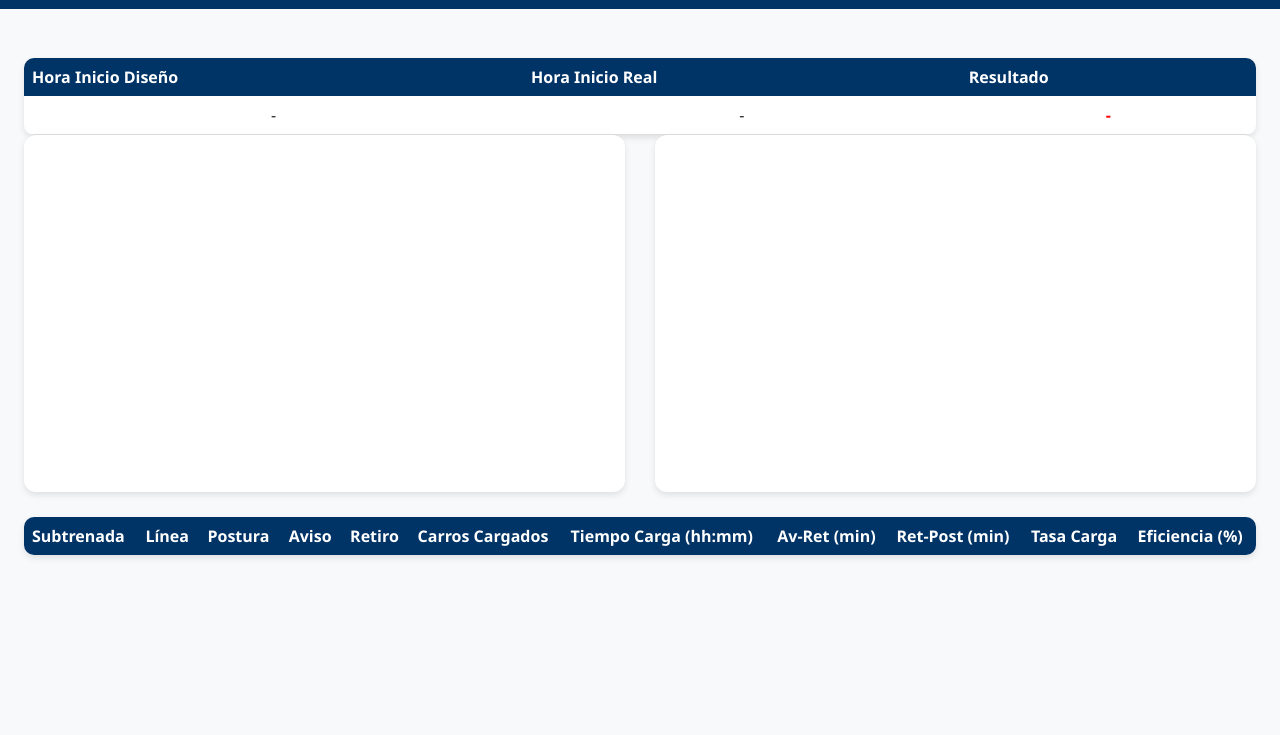
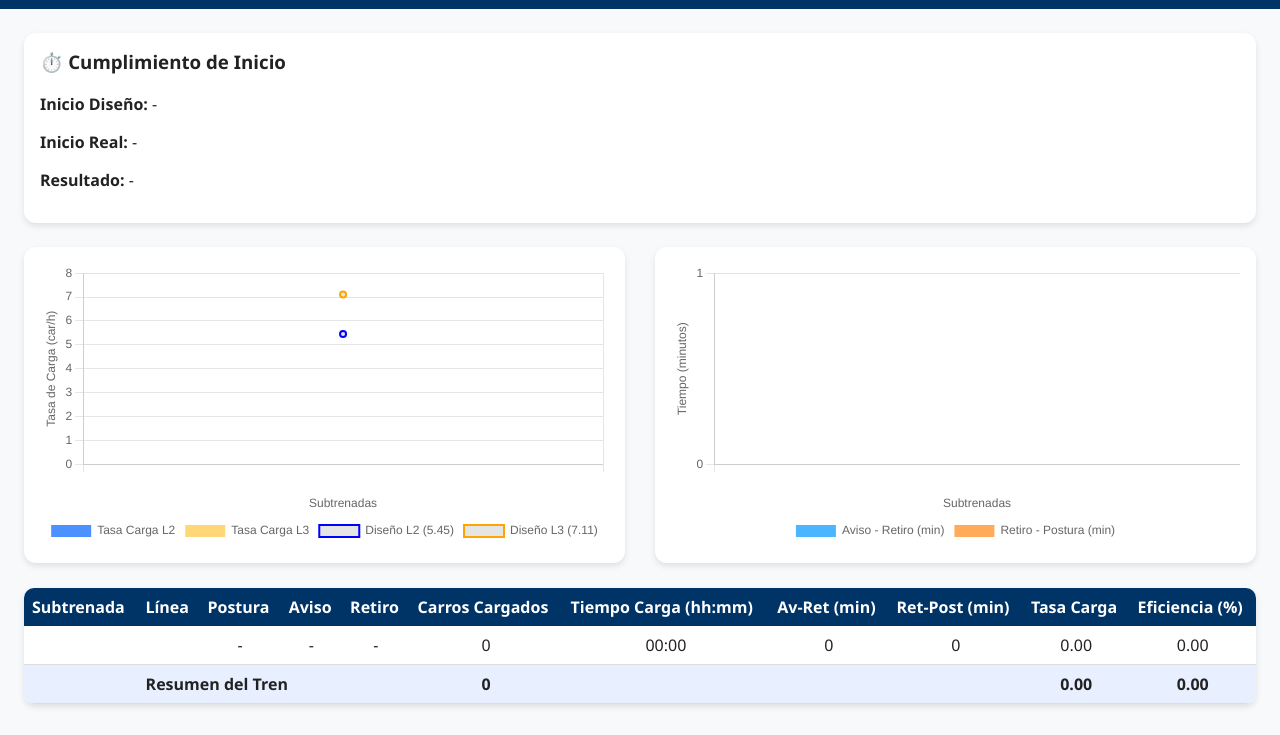
Before and after one commit to Linhartwa/fepasa-dashboard, a website: page index.html in a window 1280 px wide. Shown: the part 65-800 px from the top of the page. Drawn offline with nearby package versions, Linux system fonts and the light colour scheme.

Commit message:
Update index.html

```diff
--- a/index.html
+++ b/index.html
@@ -82,23 +82,19 @@
 
   <div class="container">
 
-    <!-- 🔹 TABLA NUEVA: INICIO DISEÑO VS REAL -->
-    <table id="tablaInicio">
-      <thead>
-        <tr>
-          <th>Hora Inicio Diseño</th>
-          <th>Hora Inicio Real</th>
-          <th>Resultado</th>
-        </tr>
-      </thead>
-      <tbody>
-        <tr>
-          <td id="inicioDisenoTxt"></td>
-          <td id="inicioRealTxt"></td>
-          <td id="cumpleTxt"></td>
-        </tr>
-      </tbody>
-    </table>
+    <!-- 🔹 BLOQUE NUEVO: CUMPLIMIENTO INICIO -->
+    <div id="bloqueItinerario" style="
+      background:white;
+      border-radius:12px;
+      padding:16px;
+      margin-bottom:24px;
+      box-shadow:0 3px 6px rgba(0,0,0,0.1);
+    ">
+      <h3 style="margin-top:0">⏱️ Cumplimiento de Inicio</h3>
+      <p><strong>Inicio Diseño:</strong> <span id="inicioDisenoTxt">-</span></p>
+      <p><strong>Inicio Real:</strong> <span id="inicioRealTxt">-</span></p>
+      <p><strong>Resultado:</strong> <span id="resultadoInicio">-</span></p>
+    </div>
 
     <div class="charts">
       <div class="chart-box">
@@ -162,11 +158,12 @@
     const tasaCarga = parseNumList(params.get("tasaCarga"));
     const eficiencia = parseNumList(params.get("eficiencia"));
 
-    /* 🔹 NUEVOS PARÁMETROS */
+    // 🔹 NUEVOS PARAMETROS (SIN TOCAR LO DEMÁS)
     const inicioDiseno = params.get("inicioDiseno");
     const inicioReal = params.get("inicioReal");
 
-    document.getElementById("titulo").innerText = `📊 Análisis de Carga - Tren ${tren} (${folio || "sin folio"})`;
+    document.getElementById("titulo").innerText =
+      `📊 Análisis de Carga - Tren ${tren} (${folio || "sin folio"})`;
 
     const formatDateTime = (dt) => {
       if (!dt || dt === "null" || dt === "") return "-";
@@ -181,25 +178,187 @@
       });
     };
 
-    /* 🔹 COMPARACIÓN DISEÑO VS REAL */
-    const cumpleHorario = (diseno, real) => {
-      if (!diseno || !real) return "-";
-      return new Date(real) <= new Date(diseno) ? "CUMPLE" : "NO CUMPLE";
+    const calcularTiempoCarga = (inicio, fin) => {
+      if (!inicio || !fin) return 0;
+      const start = new Date(inicio);
+      const end = new Date(fin);
+      const diffMs = end - start;
+      return diffMs > 0 ? diffMs / 60000 : 0;
     };
 
-    document.getElementById("inicioDisenoTxt").innerText = formatDateTime(inicioDiseno);
-    document.getElementById("inicioRealTxt").innerText = formatDateTime(inicioReal);
+    const formatTimeHHMM = (minutes) => {
+      const h = Math.floor(minutes / 60);
+      const m = Math.floor(minutes % 60);
+      return `${String(h).padStart(2, '0')}:${String(m).padStart(2, '0')}`;
+    };
 
-    const resultado = cumpleHorario(inicioDiseno, inicioReal);
-    const celdaResultado = document.getElementById("cumpleTxt");
-    celdaResultado.innerText = resultado;
-    celdaResultado.style.fontWeight = "bold";
-    celdaResultado.style.color = resultado === "CUMPLE" ? "green" : "red";
+    const tbody = document.querySelector("#tablaDatos tbody");
+    let totalCarros = 0, promTasa = 0, promEficiencia = 0;
 
-    /* ===== TODO TU CÓDIGO EXISTENTE SIGUE IGUAL DESDE AQUÍ ===== */
-    /* (no modificado, no tocado, no corregido) */
+    for (let i = 0; i < subtrenadas.length; i++) {
+      const minutosCarga = calcularTiempoCarga(postura[i], aviso[i]);
 
-    // ... gráficos y tablas (idéntico al original)
+      const fila = document.createElement("tr");
+      const datos = [
+        subtrenadas[i] || "",
+        lineas[i] || "",
+        formatDateTime(postura[i]),
+        formatDateTime(aviso[i]),
+        formatDateTime(retiro[i]),
+        cargados[i] || 0,
+        formatTimeHHMM(minutosCarga),
+        Math.round(avisoRetiro[i] || 0),
+        Math.round(avisoPostura[i] || 0),
+        (tasaCarga[i] || 0).toFixed(2),
+        (eficiencia[i] || 0).toFixed(2)
+      ];
+
+      totalCarros += cargados[i] || 0;
+      promTasa += tasaCarga[i] || 0;
+      promEficiencia += eficiencia[i] || 0;
+
+      datos.forEach(d => {
+        const td = document.createElement("td");
+        td.textContent = d;
+        fila.appendChild(td);
+      });
+      tbody.appendChild(fila);
+    }
+
+    const tfoot = document.getElementById("resumen");
+    if (subtrenadas.length > 0) {
+      const filaResumen = document.createElement("tr");
+      filaResumen.innerHTML = `
+        <td colspan="5"><strong>Resumen del Tren ${tren}</strong></td>
+        <td>${totalCarros.toFixed(0)}</td>
+        <td colspan="3"></td>
+        <td>${(promTasa / subtrenadas.length).toFixed(2)}</td>
+        <td>${(promEficiencia / subtrenadas.length).toFixed(2)}</td>
+      `;
+      tfoot.appendChild(filaResumen);
+    }
+
+    // === EVALUACIÓN INICIO DISEÑO VS REAL ===
+    document.getElementById("inicioDisenoTxt").textContent = formatDateTime(inicioDiseno);
+    document.getElementById("inicioRealTxt").textContent = formatDateTime(inicioReal);
+
+    if (inicioDiseno && inicioReal) {
+      const dDiseno = new Date(inicioDiseno);
+      const dReal = new Date(inicioReal);
+
+      if (!isNaN(dDiseno) && !isNaN(dReal)) {
+        const resultado = document.getElementById("resultadoInicio");
+        if (dReal <= dDiseno) {
+          resultado.textContent = "CUMPLE";
+          resultado.style.color = "green";
+          resultado.style.fontWeight = "bold";
+        } else {
+          resultado.textContent = "NO CUMPLE";
+          resultado.style.color = "red";
+          resultado.style.fontWeight = "bold";
+        }
+      }
+    }
+
+    const mostrarValores = {
+      id: 'mostrarValores',
+      afterDatasetsDraw(chart) {
+        const { ctx } = chart;
+        chart.data.datasets.forEach((dataset, i) => {
+          if (dataset.type === "line") return;
+          chart.getDatasetMeta(i).data.forEach((bar, index) => {
+            const value = dataset.data[index];
+            if (value && value > 0) {
+              ctx.fillStyle = '#000';
+              ctx.font = 'bold 12px Segoe UI';
+              ctx.textAlign = 'center';
+              ctx.fillText(
+                value % 1 === 0 ? value : value.toFixed(2),
+                bar.x,
+                bar.y - 5
+              );
+            }
+          });
+        });
+      }
+    };
+
+    new Chart(document.getElementById("tasaCargaChart"), {
+      type: "bar",
+      data: {
+        labels: subtrenadas,
+        datasets: [
+          {
+            label: "Tasa Carga L2",
+            data: lineas.map((l, i) => (l === "L2" || l === "2") ? tasaCarga[i] : 0),
+            backgroundColor: "rgba(0, 99, 255, 0.7)"
+          },
+          {
+            label: "Tasa Carga L3",
+            data: lineas.map((l, i) => (l === "L3" || l === "3") ? tasaCarga[i] : 0),
+            backgroundColor: "rgba(255, 206, 86, 0.8)"
+          },
+          {
+            label: "Diseño L2 (5.45)",
+            data: subtrenadas.map(() => 5.45),
+            borderColor: "blue",
+            borderWidth: 2,
+            type: "line",
+            fill: false
+          },
+          {
+            label: "Diseño L3 (7.11)",
+            data: subtrenadas.map(() => 7.11),
+            borderColor: "orange",
+            borderWidth: 2,
+            type: "line",
+            fill: false
+          }
+        ]
+      },
+      options: {
+        plugins: { legend: { position: "bottom" } },
+        scales: {
+          y: { beginAtZero: true, title: { display: true, text: "Tasa de Carga (car/h)" } },
+          x: { title: { display: true, text: "Subtrenadas" } }
+        }
+      },
+      plugins: [mostrarValores]
+    });
+
+    new Chart(document.getElementById("tiempoChart"), {
+      type: "bar",
+      data: {
+        labels: subtrenadas,
+        datasets: [
+          {
+            label: "Aviso - Retiro (min)",
+            data: avisoRetiro.map(v => Math.round(v || 0)),
+            backgroundColor: "rgba(0, 150, 255, 0.7)"
+          },
+          {
+            label: "Retiro - Postura (min)",
+            data: avisoPostura.map(v => Math.round(v || 0)),
+            backgroundColor: "rgba(255, 150, 50, 0.8)"
+          }
+        ]
+      },
+      options: {
+        plugins: { legend: { position: "bottom" } },
+        scales: {
+          y: {
+            beginAtZero: true,
+            title: { display: true, text: "Tiempo (minutos)" },
+            ticks: {
+              stepSize: 1,
+              callback: (value) => Math.round(value)
+            }
+          },
+          x: { title: { display: true, text: "Subtrenadas" } }
+        }
+      },
+      plugins: [mostrarValores]
+    });
   </script>
 </body>
 </html>
```
